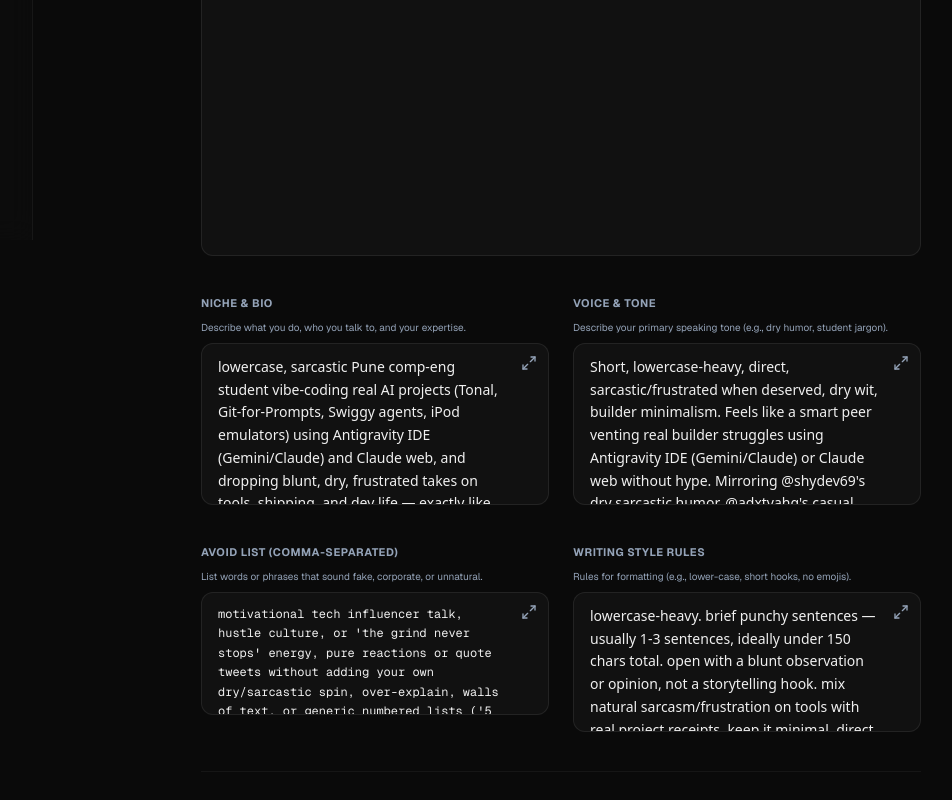
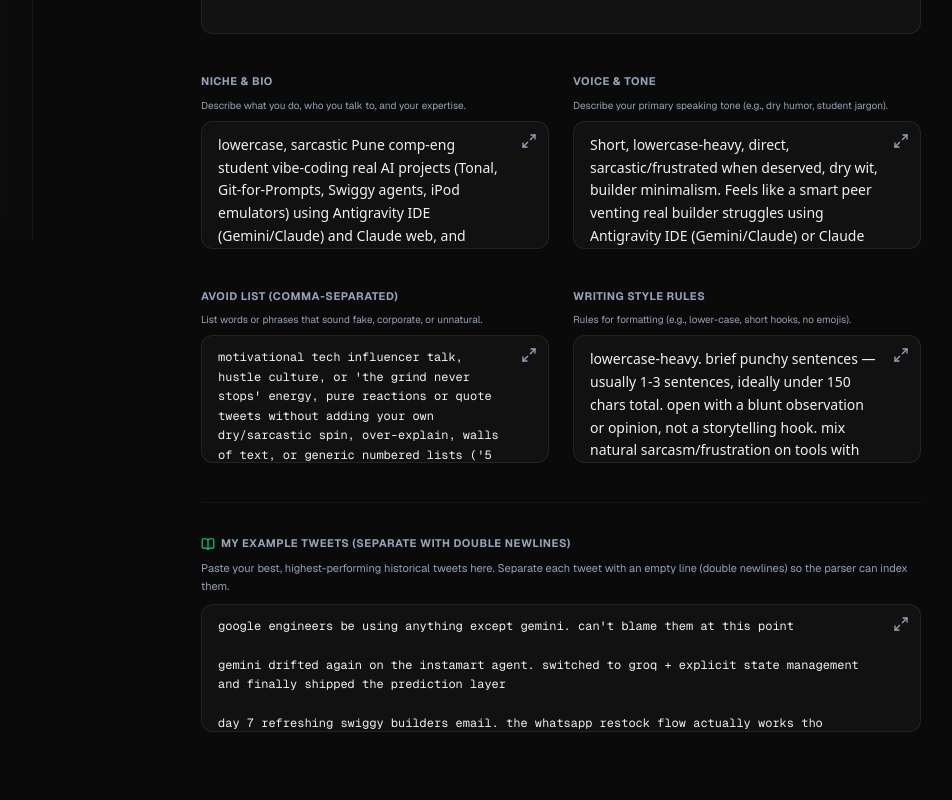
Before and after one commit to kwakhare5/TweetOS, a Next.js app: page /profile in a window 1280 px wide. Shown: the part 560-1360 px from the top of the page, without its empty margins (191-1143 px from the left). After the commit the page ends 1323 px from the top, so only its background shows below. Built offline with nearby package versions, Linux system fonts and the light colour scheme.

Commit message:
style: standardize all default preview textbox sizes to h-32

```diff
--- a/src/app/page.tsx
+++ b/src/app/page.tsx
@@ -171,8 +171,8 @@
               placeholder="Dump raw thoughts, code snippets, rants, or ideas here..."
               value={dumpText}
               onChange={setDumpText}
-              className="w-full h-40 bg-transparent text-sm font-sans leading-relaxed text-zinc-200 placeholder-zinc-600 resize-none outline-none focus:outline-none"
-              rows={6}
+              className="w-full h-32 bg-transparent text-sm font-sans leading-relaxed text-zinc-200 placeholder-zinc-600 resize-none outline-none focus:outline-none"
+              rows={4}
             />
 
             <div className="grid grid-cols-1 md:grid-cols-3 gap-3">
--- a/src/app/profile/page.tsx
+++ b/src/app/profile/page.tsx
@@ -190,11 +190,11 @@
 
             <ModalTextarea
               label="Inspirations Context"
-              className={`${inp} font-mono text-xs min-h-[350px] leading-relaxed border border-white/[0.08] focus:border-indigo-500/50 focus:bg-white/[0.04]`}
+              className={`${inp} font-mono text-xs h-32 leading-relaxed border border-white/[0.08] focus:border-indigo-500/50 focus:bg-white/[0.04]`}
               value={inspirationsContext}
               onChange={setInspirationsContext}
               placeholder="Paste the Grok DNA Blueprint output here..."
-              rows={15}
+              rows={4}
               fontClass="font-mono text-xs"
             />
           </div>
@@ -207,11 +207,11 @@
               <p className="text-[10px] text-[var(--text-muted)]">Describe what you do, who you talk to, and your expertise.</p>
               <ModalTextarea
                 label="Niche & Bio"
-                className={`${inp} min-h-[140px] leading-relaxed`}
+                className={`${inp} h-32 leading-relaxed`}
                 value={niche}
                 onChange={setNiche}
                 placeholder="CS student building full-stack AI apps in Pune..."
-                rows={6}
+                rows={4}
               />
             </div>
 
@@ -220,11 +220,11 @@
               <p className="text-[10px] text-[var(--text-muted)]">Describe your primary speaking tone (e.g., dry humor, student jargon).</p>
               <ModalTextarea
                 label="Voice & Tone"
-                className={`${inp} min-h-[140px] leading-relaxed`}
+                className={`${inp} h-32 leading-relaxed`}
                 value={tone}
                 onChange={setTone}
                 placeholder="relatable Pune student, casual slang, punchy sentence lengths..."
-                rows={6}
+                rows={4}
               />
             </div>
 
@@ -238,11 +238,11 @@
               <p className="text-[10px] text-[var(--text-muted)]">List words or phrases that sound fake, corporate, or unnatural.</p>
               <ModalTextarea
                 label="Avoid List"
-                className={`${inp} min-h-[120px] leading-relaxed font-mono text-xs`}
+                className={`${inp} h-32 leading-relaxed font-mono text-xs`}
                 value={avoidListString}
                 onChange={setAvoidListString}
                 placeholder="excited, announcement, game-changer, revolutionary, pleased to share..."
-                rows={5}
+                rows={4}
                 fontClass="font-mono text-xs"
               />
             </div>
@@ -252,11 +252,11 @@
               <p className="text-[10px] text-[var(--text-muted)]">Rules for formatting (e.g., lower-case, short hooks, no emojis).</p>
               <ModalTextarea
                 label="Writing Style Rules"
-                className={`${inp} min-h-[120px] leading-relaxed`}
+                className={`${inp} h-32 leading-relaxed`}
                 value={writingStyle}
                 onChange={setWritingStyle}
                 placeholder="Use 1 hook sentence. Never use emojis. Use numbers where possible."
-                rows={5}
+                rows={4}
               />
             </div>
 
@@ -273,11 +273,11 @@
             </p>
             <ModalTextarea
               label="My Example Tweets"
-              className={`${inp} font-mono text-xs min-h-[220px] leading-relaxed`}
+              className={`${inp} font-mono text-xs h-32 leading-relaxed`}
               value={exampleTweetsString}
               onChange={setExampleTweetsString}
               placeholder={"vibe coding git-for-prompts today. Claude wrote 80%...\n\npune college life + code: lectures till 4, code till 2am..."}
-              rows={10}
+              rows={4}
               fontClass="font-mono text-xs"
             />
           </div>
```
